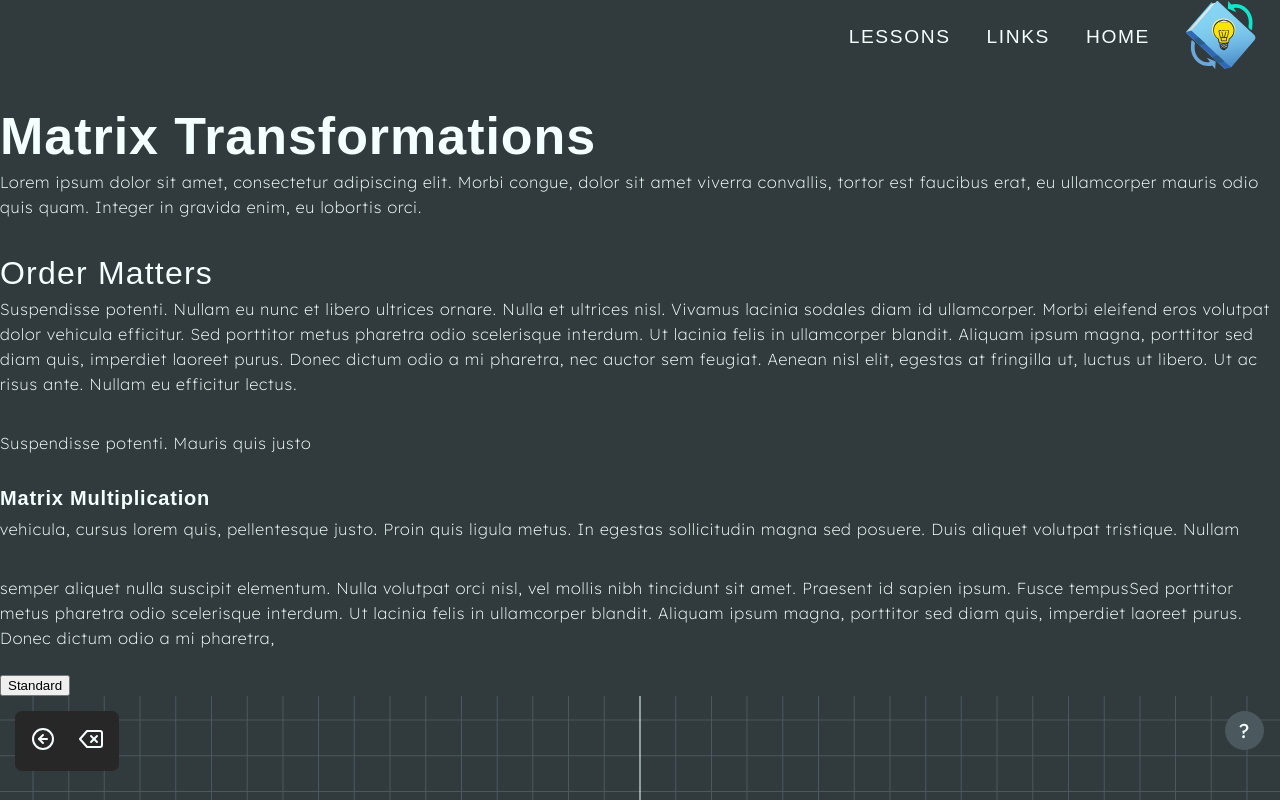
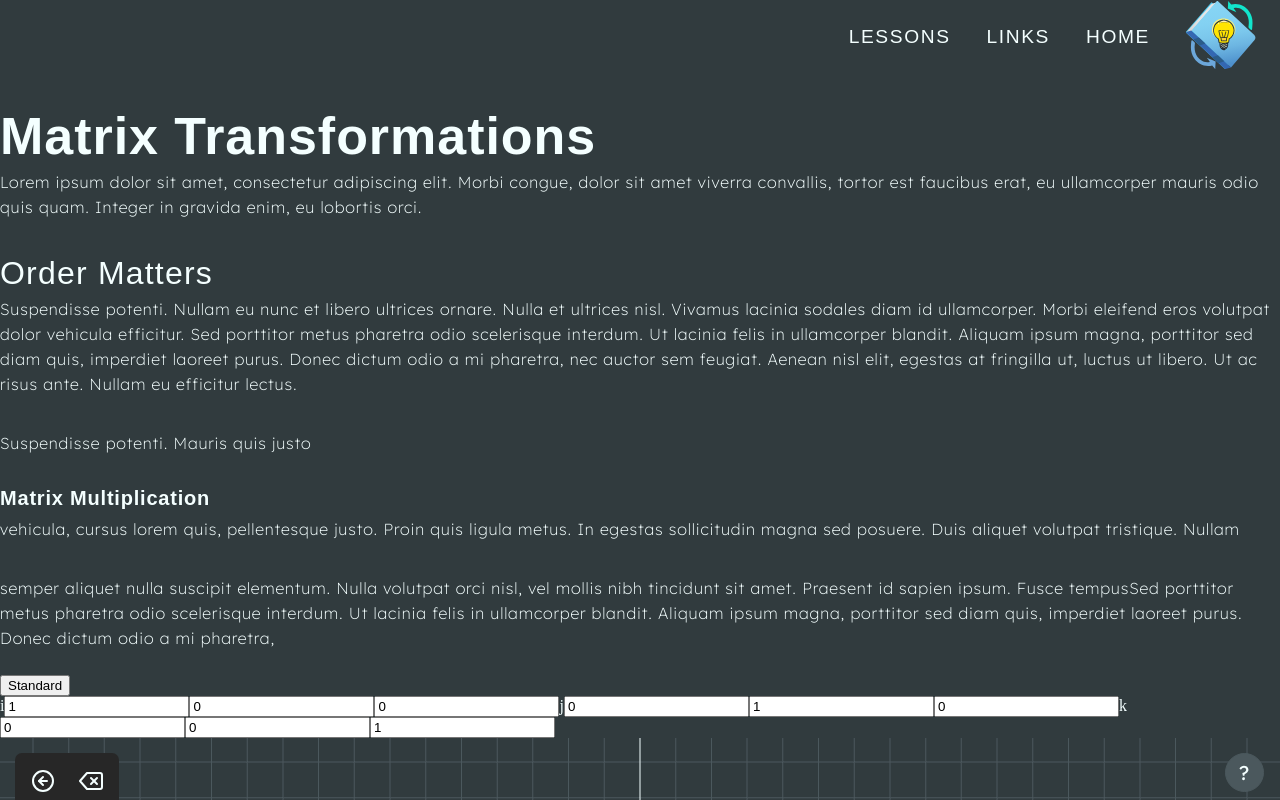
Before and after one commit to JadenKeller/Capstone-Interactive-Textbook, a React (Vite) app: page /lesson/vectors in a window 1280 px wide. Shown: the top 800 px of the page. Built offline with nearby package versions, Linux system fonts and the light colour scheme; a web font is replaced by a local one.

Commit message:
Added crud widget for changing values of altered basis

```diff
--- a/src/pages/lessons/vectors/BasisVectors/BasisVectors.tsx
+++ b/src/pages/lessons/vectors/BasisVectors/BasisVectors.tsx
@@ -1,6 +1,6 @@
 import ArrowWrapper from "@components/ArrowWrapper/ArrowWrapper";
 import InteractiveCanvas from "@components/InteractiveCanvas/InteractiveCanvas";
-import { useEffect, useState } from "react";
+import { Dispatch, SetStateAction, useEffect, useState } from "react";
 import { Color, Vector3 } from "three";
 
 enum BasisToward {
@@ -17,25 +17,33 @@ enum BasisToward {
 export default function BasisVectors() {
     const vDefault = new Vector3(2, 3, 1);
     const defaultBasis = {
-        x: new Vector3(1, 0, 0),
-        y: new Vector3(0, 1, 0),
-        z: new Vector3(0, 0, 1),
-    }
+        i: new Vector3(1, 0, 0),
+        j: new Vector3(0, 1, 0),
+        k: new Vector3(0, 0, 1),
+    };
     const tempVector = new Vector3(1, -2, 3);
 
     const [toggle, setToggle] = useState(BasisToward.Standard);
     const [dynamicVector, setDynamicVector] = useState(vDefault);
+
+    /** Basis vectors that are to be shown and the result of interpolations between open and default */
     const [basisVectors, setBasisVectors] = useState(defaultBasis);
 
+    /** Used alongside input elements to be the changed-to basis */
+    const [openVectors, setOpenVectors] = useState(defaultBasis);
+
     const vOrigin = new Vector3(0, 0, 0);
+
+    /** Configuration for vectors in the scene via ArrowWrappers */
     const basisLengthScalar = 3;
     const basisHeadLength = 0.25;
     const basisHeadWidth = 0.3;
 
+    /** useEffect for interpolating between basis changes, triggered via toggles
+     * @todo consider having this be effected by a change in basis values
+    */
     useEffect(() => {
-        const goalVector = toggle == BasisToward.Standard
-            ? vDefault
-            : tempVector;
+        const goalVector = toggle == BasisToward.Standard ? vDefault : tempVector;
         const fromVector = dynamicVector;
 
         const startTime = Date.now();
@@ -46,18 +54,20 @@ export default function BasisVectors() {
             const duration = 1000;
 
             if (elapsedTime >= duration) {
-                clearInterval(interval)
+                clearInterval(interval);
                 setDynamicVector(goalVector);
                 return;
             }
-            console.log(elapsedTime)
+            console.log(elapsedTime);
 
             const interpolationFactor = elapsedTime / duration;
-            setDynamicVector(new Vector3().copy(fromVector).lerp(goalVector, interpolationFactor))
-        }, 16)
+            setDynamicVector(
+                new Vector3().copy(fromVector).lerp(goalVector, interpolationFactor)
+            );
+        }, 16);
 
         return () => clearInterval(interval);
-    }, [toggle])
+    }, [toggle]);
 
     const handleToggle = () => {
         setToggle((prevToward) =>
@@ -67,11 +77,172 @@ export default function BasisVectors() {
         );
     };
 
+    interface BasisWidgetProps {
+        editableBasis: {
+            i: Vector3;
+            j: Vector3;
+            k: Vector3;
+        };
+        setBasis: Dispatch<SetStateAction<{ i: Vector3; j: Vector3; k: Vector3 }>>;
+    }
+
+    interface BasisVectorI {
+        i: Vector3;
+    }
+    interface BasisVectorJ {
+        j: Vector3;
+    }
+    interface BasisVectorK {
+        k: Vector3;
+    }
+    type BasisVector = BasisVectorI | BasisVectorJ | BasisVectorK;
+
+    function BasisWidget({ editableBasis, setBasis }: BasisWidgetProps) {
+        const changeBasisAxis = (changedBasis: BasisVector) => {
+            setBasis((prev) => ({ ...prev, ...changedBasis }));
+        };
+
+        return (
+            <div>
+                i
+                <input
+                    placeholder={editableBasis.i.x.toString()}
+                    type="number"
+                    value={editableBasis.i.x}
+                    onChange={(e) => {
+                        changeBasisAxis({
+                            i: new Vector3(
+                                Number(e.target.value),
+                                editableBasis.i.y,
+                                editableBasis.i.z
+                            ),
+                        });
+                    }}
+                ></input>
+                <input
+                    placeholder={editableBasis.i.y.toString()}
+                    type="number"
+                    value={editableBasis.i.y}
+                    onChange={(e) => {
+                        changeBasisAxis({
+                            i: new Vector3(
+                                editableBasis.i.x,
+                                Number(e.target.value),
+                                editableBasis.i.z
+                            ),
+                        });
+                    }}
+                ></input>
+                <input
+                    placeholder={editableBasis.i.z.toString()}
+                    type="number"
+                    value={editableBasis.i.z}
+                    onChange={(e) => {
+                        changeBasisAxis({
+                            i: new Vector3(
+                                editableBasis.i.x,
+                                editableBasis.i.y,
+                                Number(e.target.value),
+                            ),
+                        });
+                    }}
+                ></input>
+                j
+                <input
+                    placeholder={editableBasis.j.x.toString()}
+                    type="number"
+                    value={editableBasis.j.x}
+                    onChange={(e) => {
+                        changeBasisAxis({
+                            j: new Vector3(
+                                Number(e.target.value),
+                                editableBasis.j.y,
+                                editableBasis.j.z
+                            ),
+                        });
+                    }}
+                ></input>
+                <input
+                    placeholder={editableBasis.j.y.toString()}
+                    type="number"
+                    value={editableBasis.j.y}
+                    onChange={(e) => {
+                        changeBasisAxis({
+                            j: new Vector3(
+                                editableBasis.j.x,
+                                Number(e.target.value),
+                                editableBasis.j.z
+                            ),
+                        });
+                    }}
+                ></input>
+                <input
+                    placeholder={editableBasis.j.z.toString()}
+                    type="number"
+                    value={editableBasis.j.z}
+                    onChange={(e) => {
+                        changeBasisAxis({
+                            j: new Vector3(
+                                editableBasis.j.x,
+                                editableBasis.j.y,
+                                Number(e.target.value),
+                            ),
+                        });
+                    }}
+                ></input>
+                k
+                <input
+                    placeholder={editableBasis.k.x.toString()}
+                    type="number"
+                    value={editableBasis.k.x}
+                    onChange={(e) => {
+                        changeBasisAxis({
+                            k: new Vector3(
+                                Number(e.target.value),
+                                editableBasis.k.y,
+                                editableBasis.k.z
+                            ),
+                        });
+                    }}
+                ></input>
+                <input
+                    placeholder={editableBasis.k.y.toString()}
+                    type="number"
+                    value={editableBasis.k.y}
+                    onChange={(e) => {
+                        changeBasisAxis({
+                            k: new Vector3(
+                                editableBasis.k.x,
+                                Number(e.target.value),
+                                editableBasis.k.z
+                            ),
+                        });
+                    }}
+                ></input>
+                <input
+                    placeholder={editableBasis.k.z.toString()}
+                    type="number"
+                    value={editableBasis.k.z}
+                    onChange={(e) => {
+                        changeBasisAxis({
+                            k: new Vector3(
+                                editableBasis.k.x,
+                                editableBasis.k.y,
+                                Number(e.target.value),
+                            ),
+                        });
+                    }}
+                ></input>
+            </div>
+        );
+    }
+
     return (
         <>
             <button type="button" onClick={handleToggle}>
                 Standard
             </button>
+            <BasisWidget editableBasis={openVectors} setBasis={setOpenVectors} />
             <InteractiveCanvas
                 availableTransformations={[]}
                 scenes={[
@@ -80,10 +251,10 @@ export default function BasisVectors() {
                             <ArrowWrapper
                                 lineWidth={3}
                                 arrowHelperArgs={[
-                                    // X
-                                    basisVectors.x.normalize(),
+                                    // i
+                                    new Vector3().copy(basisVectors.i).normalize(),
                                     vOrigin,
-                                    basisVectors.x.length() * basisLengthScalar,
+                                    basisVectors.i.length() * basisLengthScalar,
                                     Color.NAMES.indianred,
                                     basisHeadLength,
                                     basisHeadWidth,
@@ -96,10 +267,10 @@ export default function BasisVectors() {
                             <ArrowWrapper
                                 lineWidth={3}
                                 arrowHelperArgs={[
-                                    // Y
-                                    basisVectors.y.normalize(),
+                                    // j
+                                    new Vector3().copy(basisVectors.j).normalize(),
                                     vOrigin,
-                                    basisVectors.y.length() * basisLengthScalar,
+                                    basisVectors.j.length() * basisLengthScalar,
                                     Color.NAMES.green,
                                     basisHeadLength,
                                     basisHeadWidth,
@@ -112,10 +283,10 @@ export default function BasisVectors() {
                             <ArrowWrapper
                                 lineWidth={3}
                                 arrowHelperArgs={[
-                                    // Z
-                                    basisVectors.z.normalize(),
+                                    // k
+                                    new Vector3().copy(basisVectors.k).normalize(),
                                     vOrigin,
-                                    basisVectors.z.length() * basisLengthScalar,
+                                    basisVectors.k.length() * basisLengthScalar,
                                     Color.NAMES.skyblue,
                                     basisHeadLength,
                                     basisHeadWidth,
```
